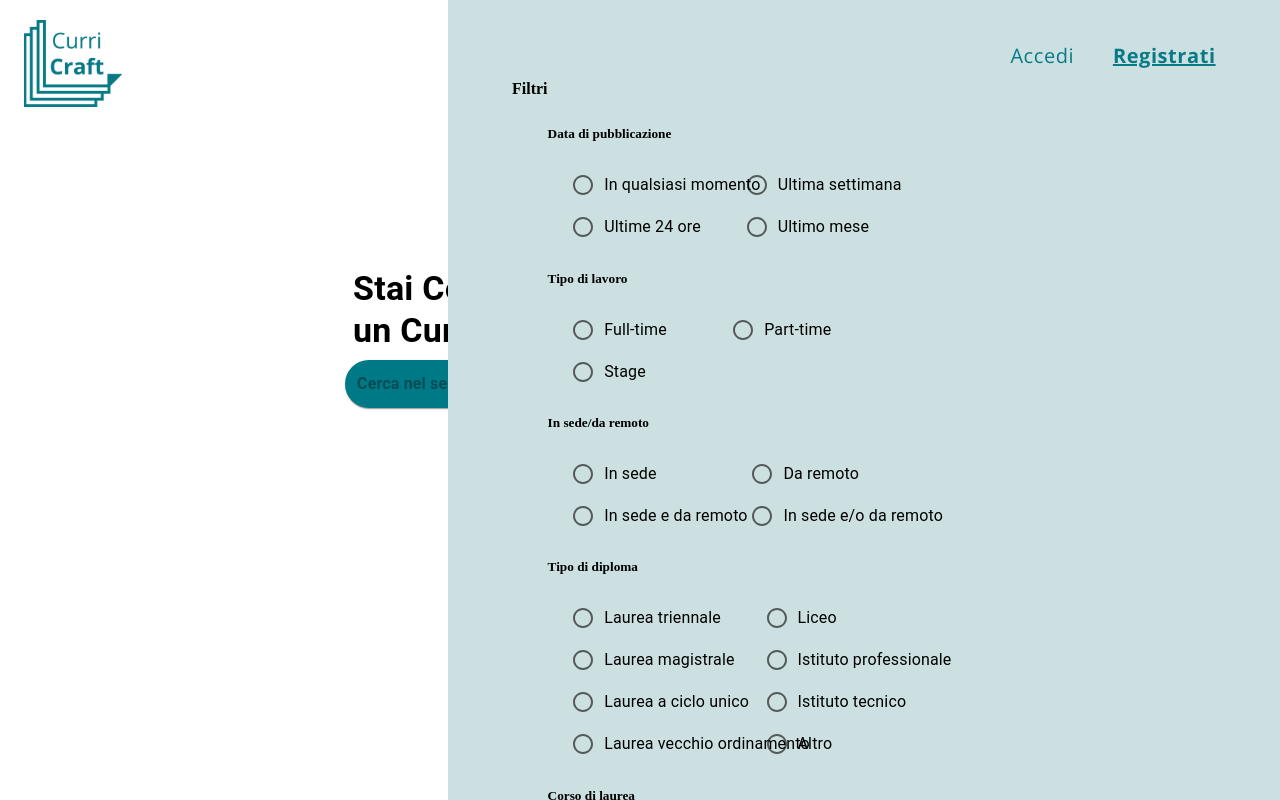
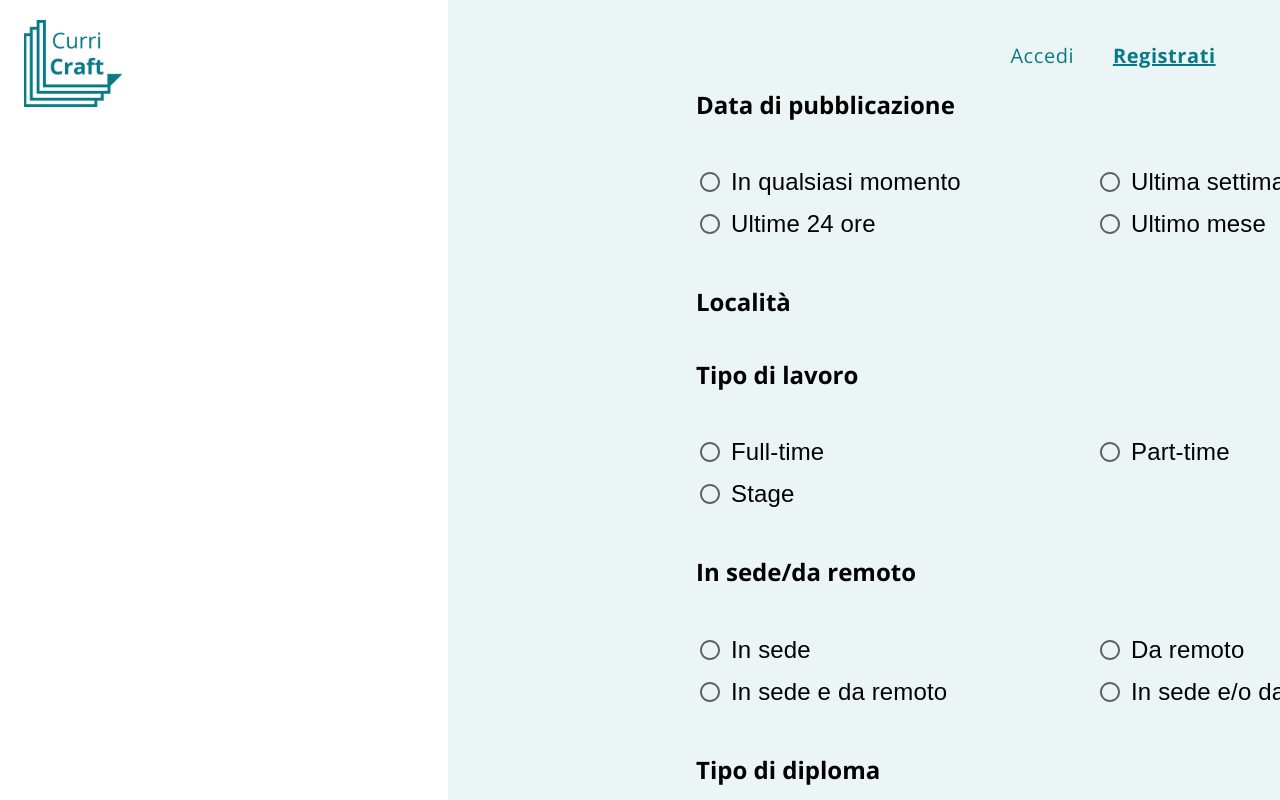
Before and after one commit to GeoAlva/webdesign6, a React (Create React App) app: page /search in a window 1280 px wide. Built offline with nearby package versions, Linux system fonts and the light colour scheme.

Commit message:
sistemata iniziale search

```diff
--- a/src/pages/search/search.css
+++ b/src/pages/search/search.css
@@ -23,7 +23,7 @@
     width: 60%;
     display: flex;
     justify-content: left;
-    background-color: #cce0e1;
+    background-color: #ECF5F6;
     height: 100%;
     bottom: 0;
     padding-left: 5vw;
@@ -31,14 +31,23 @@
     overflow-y: scroll;
 }
 
-.right-filters h4 {
-    margin-top: 10vh;
-}
-
 .right-filters .filters {
-    margin-top: 13vh;
+    margin-top: 6vh;
     margin-bottom: 20vh;
 }
 .radioButtons {
-    margin-left: 2vw;
+    margin-left: 23.5vh;
 }
+
+h5{
+    font-family: "Open Sans", sans-serif;
+    font-weight: 600;
+    font-size: 24px;
+    margin-left: 23vh;
+}
+
+span {
+    font-family: sans-serif;
+    font-weight: normal;
+    font-size: 24px;
+  }
--- a/src/pages/search/search.js
+++ b/src/pages/search/search.js
@@ -1,4 +1,3 @@
-import "../login/login.css";
 import "./search.css"
 import Paper from '@mui/material/Paper';
 import InputBase from '@mui/material/InputBase';
@@ -31,59 +30,14 @@ export default function Search() {
             <div class="search">
                 <div class="left-search">
 
-                    <Typography
-                        variant='h4'>
-                        <Box sx={{ fontWeight: 'bold', m: 1 }}>Stai Cercando<br></br> un Curriculum?</Box>
-                    </Typography>
-                    <Paper
-                        sx={{
-                            p: '2px 4px',
-                            display: 'flex',
-                            alignItems: 'center',
-                            width: 400,
-                            backgroundColor: '#007987',
-                            borderRadius: '40px',
-                            '&:hover': {
-                                backgroundColor: '#51DFE1',
-                                transition: 'background-color 0.3s ease',
-                            },
-                        }}
-                    >
-
-                        <InputBase
-                            sx={{
-                                ml: 1,
-                                fontWeight: 'bold',
-                                flex: 1,
-                                '&:hover': {
-                                    color: '#003F47',
-                                    fontWeight: 'bold',
-                                },
-                            }}
-
-                            placeholder="Cerca nel server"
-                            inputProps={{ 'aria-label': 'Cerca nel server' }}
-                        />
-                        <IconButton type="button"
-                            href='/search'
-                            sx={{
-                                p: '10px',
-                                color: '#ffffff',
-                            }} aria-label="search">
-                            <SearchIcon />
-                        </IconButton>
-                    </Paper>
-
-
                 </div>
                 <div class="right-filters">
-                    <h4>Filtri</h4>
                     <div class="filters">
 
                         <h5>Data di pubblicazione</h5>
                         <div class="radioButtons">
                             <FormControl>
-                                <Grid container spacing={20}>
+                                <Grid container spacing={50}>
                                     <Grid item xs={6} sm={3}>
                                         <RadioGroup name="radio-buttons-group" color="secondary">
                                             <FormControlLabel value="qualsiasiMomento" control={<Radio color="primary" />} label={<span style={{ whiteSpace: 'nowrap' }}>In qualsiasi momento</span>} labelPlacement="end" />
@@ -100,10 +54,12 @@ export default function Search() {
                             </FormControl>
                         </div>
 
+                        <h5>Località</h5>
+
                         <h5>Tipo di lavoro</h5>
                         <div class="radioButtons">
                             <FormControl>
-                                <Grid container spacing={20}>
+                                <Grid container spacing={50}>
                                     <Grid item xs={6} sm={3}>
                                         <RadioGroup name="radio-buttons-group" color="secondary">
                                             <FormControlLabel value="fullTime" control={<Radio color="primary" />} label={<span style={{ whiteSpace: 'nowrap' }}>Full-time</span>} labelPlacement="end" />
@@ -122,7 +78,7 @@ export default function Search() {
                         <h5>In sede/da remoto</h5>
                         <div class="radioButtons">
                             <FormControl>
-                                <Grid container spacing={20}>
+                                <Grid container spacing={50}>
                                     <Grid item xs={6} sm={3}>
                                         <RadioGroup name="radio-buttons-group" color="secondary">
                                             <FormControlLabel value="inSede" control={<Radio color="primary" />} label={<span style={{ whiteSpace: 'nowrap' }}>In sede</span>} labelPlacement="end" />
@@ -142,7 +98,7 @@ export default function Search() {
                         <h5>Tipo di diploma</h5>
                         <div class="radioButtons">
                             <FormControl>
-                                <Grid container spacing={20}>
+                                <Grid container spacing={50}>
                                     <Grid item xs={6} sm={3}>
                                         <RadioGroup name="radio-buttons-group" color="secondary">
                                             <FormControlLabel value="triennale" control={<Radio color="primary" />} label={<span style={{ whiteSpace: 'nowrap' }}>Laurea triennale</span>} labelPlacement="end" />
@@ -166,7 +122,7 @@ export default function Search() {
                         <h5>Corso di laurea</h5>
                         <div class="radioButtons">
                             <FormControl>
-                                <Grid container spacing={20}>
+                                <Grid container spacing={50}>
                                     <Grid item xs={6} sm={3}>
                                         <RadioGroup name="radio-buttons-group" color="secondary">
                                             <FormControlLabel value="architetturaEDesign" control={<Radio color="primary" />} label={<span style={{ whiteSpace: 'nowrap' }}>Architettura e design</span>} labelPlacement="end" />
@@ -191,7 +147,7 @@ export default function Search() {
                         <h5>Professione</h5>
                         <div class="radioButtons">
                             <FormControl>
-                                <Grid container spacing={20}>
+                                <Grid container spacing={50}>
                                     <Grid item xs={6} sm={3}>
                                         <RadioGroup name="radio-buttons-group" color="secondary">
                                             <FormControlLabel value="architetto" control={<Radio color="primary" />} label={<span style={{ whiteSpace: 'nowrap' }}>Architetto</span>} labelPlacement="end" />
@@ -216,52 +172,9 @@ export default function Search() {
                             </FormControl>
                         </div>
 
-                        <h5>Provincia</h5>
-                        <Paper
-                            sx={{
-                                p: '2px 4px',
-                                display: 'flex',
-                                alignItems: 'center',
-                                width: 300,
-                                height: 40,
-                                ml: '30px',
-
-                                backgroundColor: '#007987',
-                                borderRadius: '40px',
-                                '&:hover': {
-                                    backgroundColor: '#51DFE1',
-                                    transition: 'background-color 0.3s ease',
-                                },
-                            }}
-                        >
-
-                            <InputBase
-                                sx={{
-                                    ml: 1,
-                                    fontWeight: 'bold',
-                                    flex: 1,
-                                    '&:hover': {
-                                        color: '#003F47',
-                                        fontWeight: 'bold',
-                                    },
-                                }}
-
-                                placeholder="Cerca"
-                                inputProps={{ 'aria-label': 'Cerca' }}
-                            />
-                            <IconButton type="button"
-                                href='/search'
-                                sx={{
-                                    p: '10px',
-                                    color: '#ffffff',
-                                }} aria-label="search">
-                                <SearchIcon />
-                            </IconButton>
-                        </Paper>
-
                         <br />
                         <br />
-                        <br />v
+                        <br />
 
                     </div>
                 </div>
```
